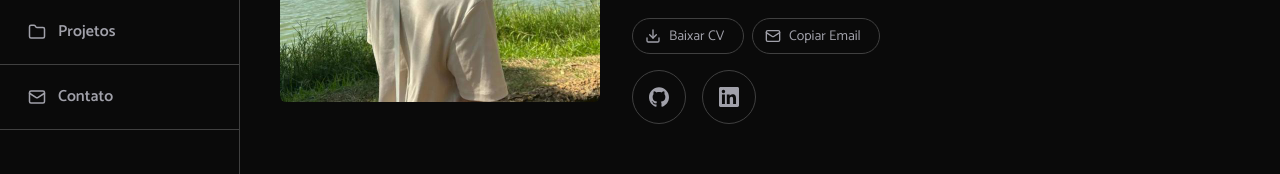
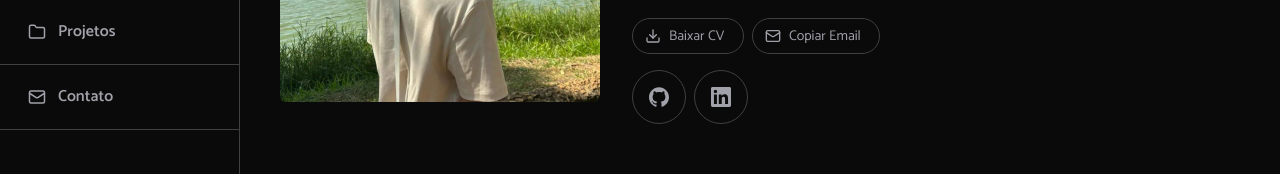
Before and after one commit to MatVzn/Portifolio, a Next.js app: page / in a window 1280 px wide. Shown: the part 258-432 px from the top of the page. Built offline with nearby package versions, Linux system fonts and the light colour scheme.

Commit message:
social button gap fixed

```diff
--- a/src/app/page.tsx
+++ b/src/app/page.tsx
@@ -93,7 +93,7 @@ export default function Home() {
                     <EmailButton/>
                   </div>
 
-                  <div className='hidden sm:flex flex-row gap-4'>
+                  <div className='hidden sm:flex flex-row gap-2'>
                     <IconButton href='https://github.com/MatVzn' target="_blank">
                       <GithubIcon/>
                     </IconButton>
```
